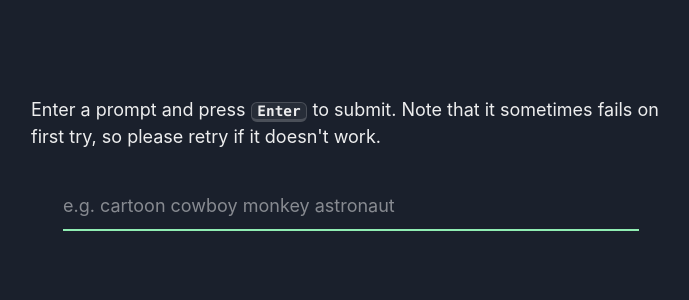
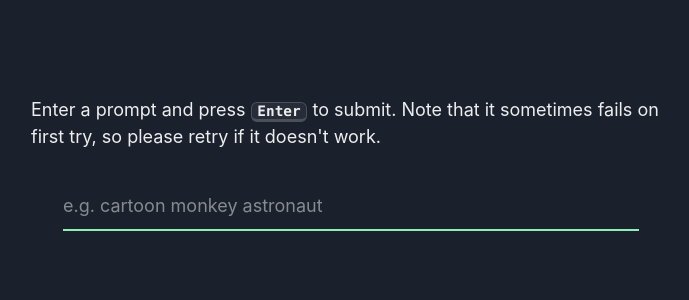
Before and after one commit to spencerkinney/chainlink-hackathon-frontend, a React (Create React App) app: page /sd in a window 1280 px wide. Shown: the top 300 px of the page, without its empty margins (289-978 px from the left). Built offline with nearby package versions, Linux system fonts and the light colour scheme.

Commit message:
added SD page

```diff
--- a/src/components/ImageGenerator.js
+++ b/src/components/ImageGenerator.js
@@ -67,7 +67,7 @@ const ImageGenerator = () => {
         <form onSubmit={handleSubmit} width="full">
           <Input
             ref={inputRef}
-            placeholder="e.g. cartoon cowboy monkey astronaut"
+            placeholder="e.g. cartoon monkey astronaut"
             value={prompt}
             onChange={(e) => setPrompt(e.target.value)}
             focusBorderColor="whatsapp.200"
```
